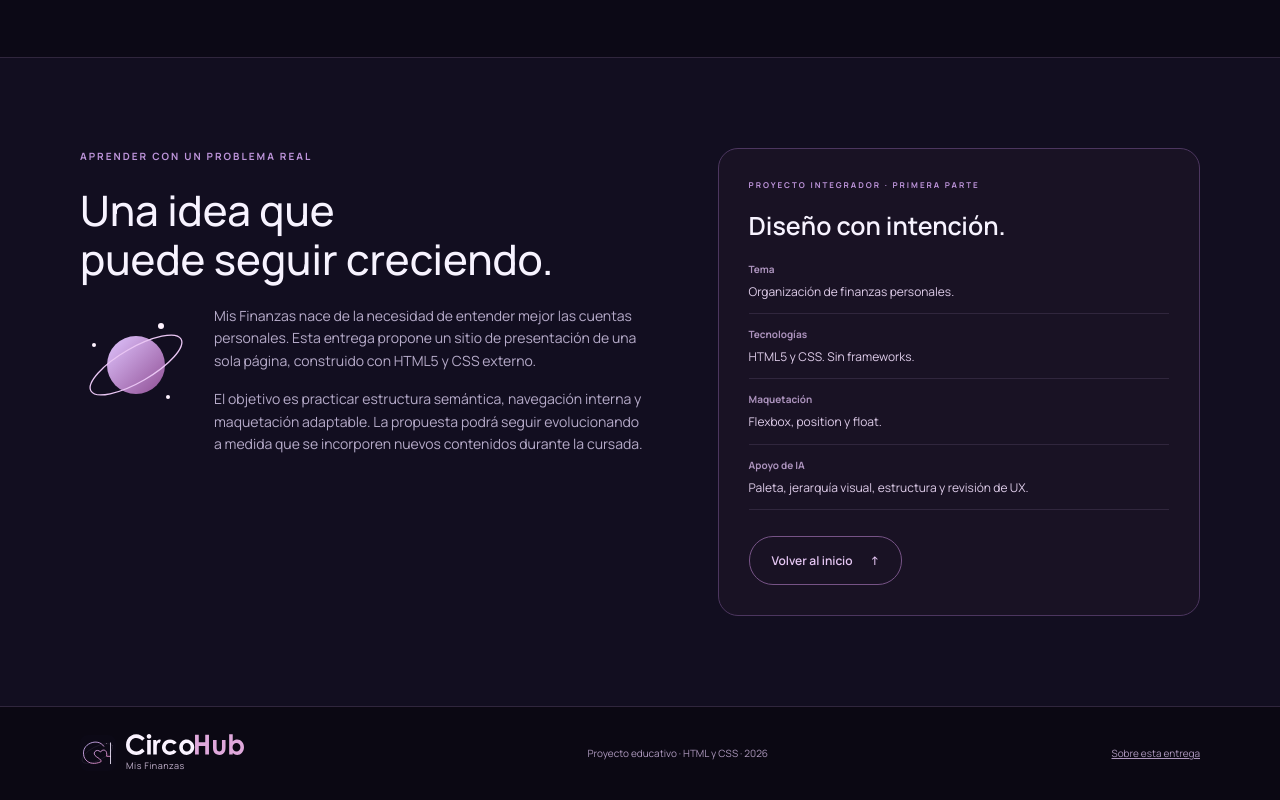
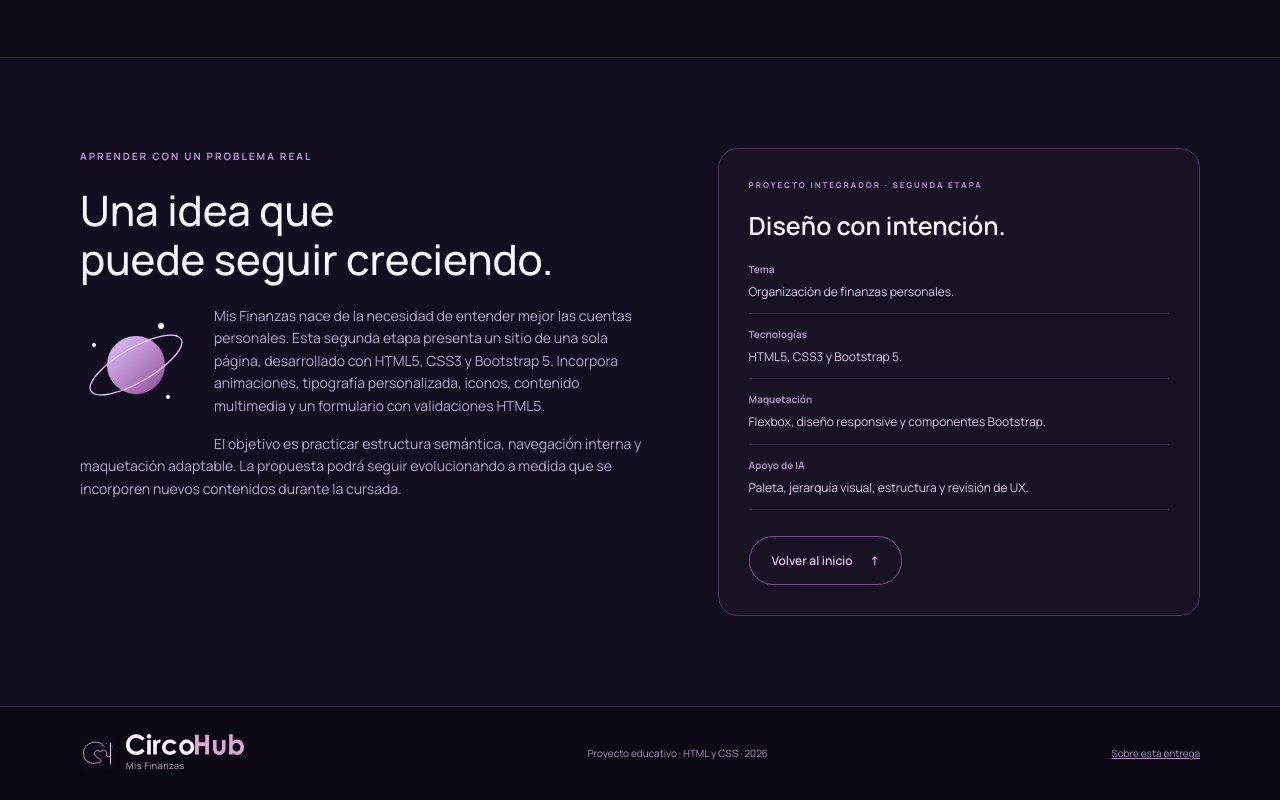
Before and after one commit to CotipeDev/utn-mis-finanzas, a plain HTML site: page index.html in a window 1280 px wide. Shown: the part 5087-5887 px from the top of the page. Drawn offline with nearby package versions, Linux system fonts and the light colour scheme.

Commit message:
Actualizacion textos a 2da etapa

```diff
--- a/index.html
+++ b/index.html
@@ -395,8 +395,7 @@
             <img class="recurso-flotante" src="recursos/proyecto-cosmos.svg"
               alt="Ilustración de un planeta con una órbita y tres estrellas." width="112" height="112">
             <p>
-              Mis Finanzas nace de la necesidad de entender mejor las cuentas personales. Esta entrega propone un sitio
-              de presentación de una sola página, construido con HTML5 y CSS externo.
+              Mis Finanzas nace de la necesidad de entender mejor las cuentas personales. Esta segunda etapa presenta un sitio de una sola página, desarrollado con HTML5, CSS3 y Bootstrap 5. Incorpora animaciones, tipografía personalizada, iconos, contenido multimedia y un formulario con validaciones HTML5.
             </p>
             <p>
               El objetivo es practicar estructura semántica, navegación interna y maquetación adaptable. La propuesta
@@ -405,7 +404,7 @@
           </div>
         </div>
         <aside class="ficha-proyecto">
-          <p class="etiqueta">PROYECTO INTEGRADOR · PRIMERA PARTE</p>
+          <p class="etiqueta">PROYECTO INTEGRADOR · SEGUNDA ETAPA</p>
           <h3>Diseño con intención.</h3>
           <dl>
             <div>
@@ -414,11 +413,11 @@
             </div>
             <div>
               <dt>Tecnologías</dt>
-              <dd>HTML5 y CSS. Sin frameworks.</dd>
+              <dd>HTML5, CSS3 y Bootstrap 5.</dd>
             </div>
             <div>
               <dt>Maquetación</dt>
-              <dd>Flexbox, position y float.</dd>
+              <dd>Flexbox, diseño responsive y componentes Bootstrap.</dd>
             </div>
             <div>
               <dt>Apoyo de IA</dt>
```
